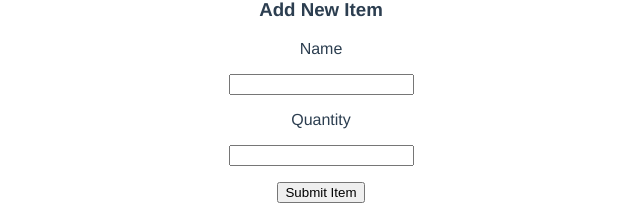
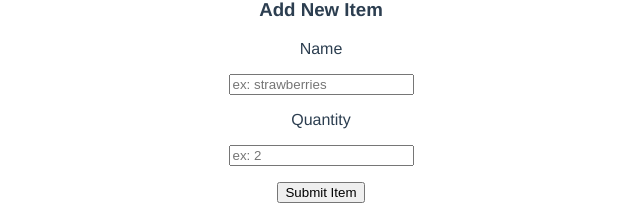
Before and after one commit to jffelix/To-Do-List-VueJS, a Vue app in the folder to-do-list/: page / in a window 1280 px wide. Shown: the part 119-335 px from the top of the page, without its empty margins (319-959 px from the left). Built offline with nearby package versions, Linux system fonts and the light colour scheme.

Commit message:
Logged addObj in submitInput

```diff
--- a/to-do-list/src/components/InputForm.vue
+++ b/to-do-list/src/components/InputForm.vue
@@ -1,9 +1,17 @@
 <template>
   <h3>Add New Item</h3>
   <p>Name</p>
-    <input />
+    <input
+      type="text"
+      placeholder="ex: strawberries"
+      v-model="item.name"
+    />
   <p>Quantity</p>
-    <input />
+    <input
+      type="text"
+      placeholder="ex: 2"
+      v-model="item.quantity"
+    />
   <p></p>
   <button v-on:click="submitInput()">Submit Item</button>
 </template>
@@ -12,9 +20,21 @@
 
 export default {
     name: "InputForm",
+    data() {
+        return {
+            item: {
+                name: null,
+                quantity: null
+            }
+        }
+    },
     methods: {
         submitInput() {
-            console.log("You clicked Submit button!");
+            const addObj = {
+                name: this.item.name,
+                quantity: Number(this.item.quantity)
+            }
+            console.log("addObj: ", addObj);
         }
     }
 }
```
